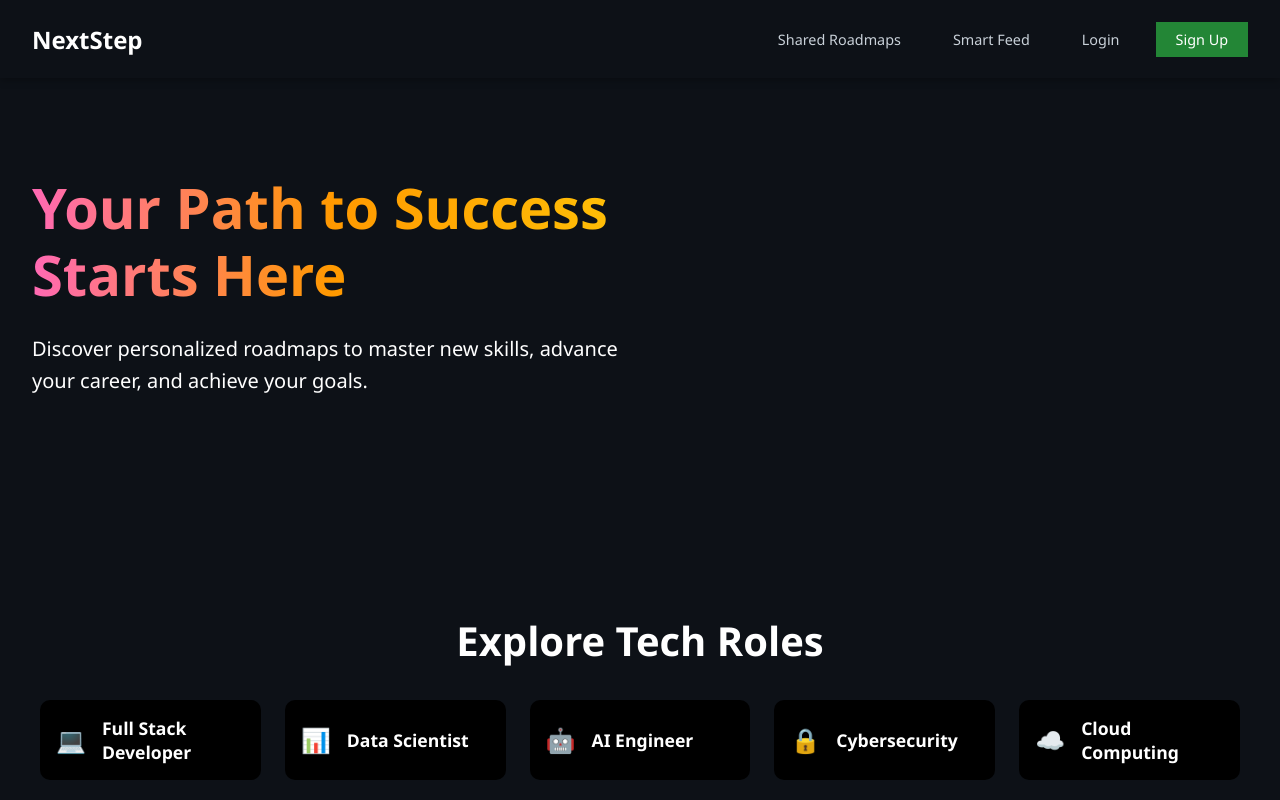
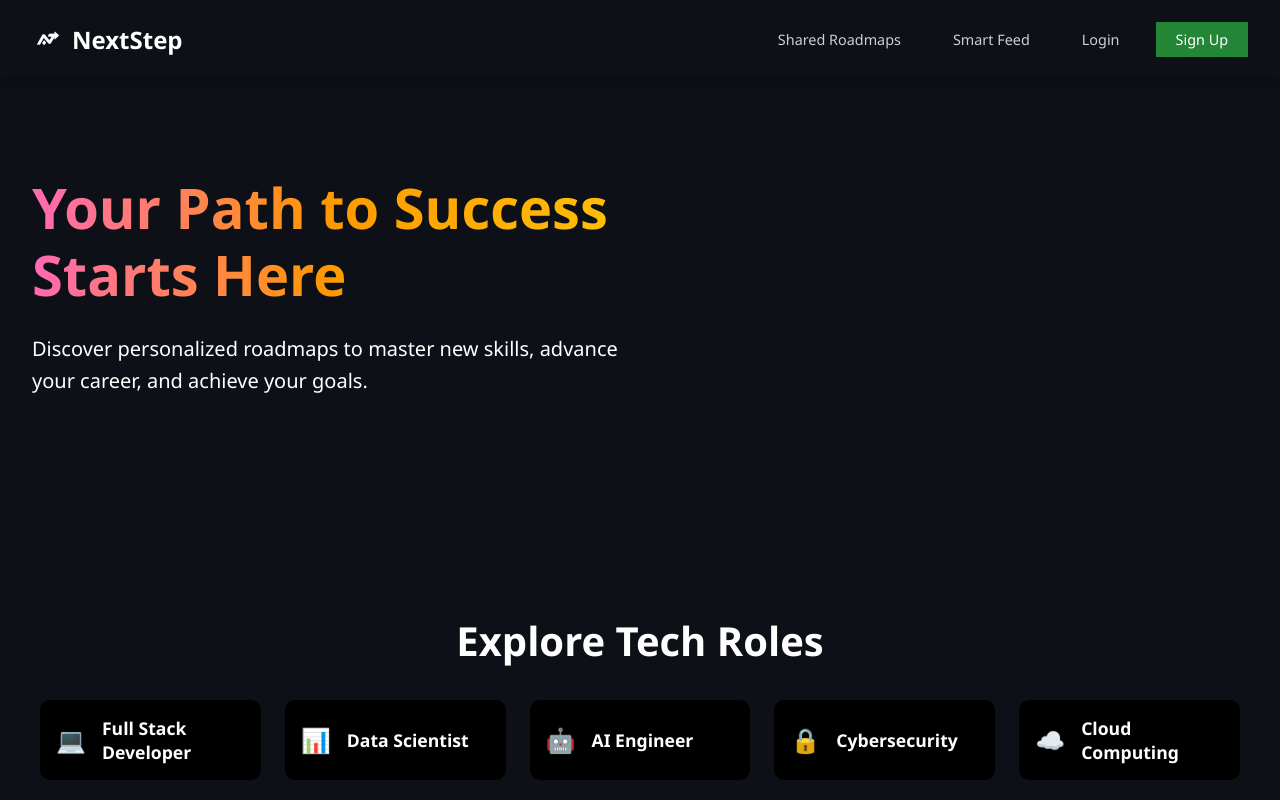
Before and after one commit to vineett09/next-step-frontend, a React (Create React App) app: page / in a window 1280 px wide. Shown: the top 800 px of the page. Built offline with nearby package versions, Linux system fonts and the light colour scheme; no server answers.

Commit message:
added icon and change color

```diff
--- a/src/components/Navbar.js
+++ b/src/components/Navbar.js
@@ -52,7 +52,8 @@ const Navbar = () => {
   return (
     <nav className="navbar">
       <div className="navbar-logo" onClick={() => navigate("/")}>
-        NextStep
+        <img src="NextStep.png" alt="Logo" className="navbar-logo-image" />
+        <span>NextStep</span>
       </div>
 
       <div className={`navbar-links ${mobileMenuOpen ? "active" : ""}`}>
--- a/src/styles/Navbar.css
+++ b/src/styles/Navbar.css
@@ -12,12 +12,23 @@
   z-index: 1000;
 }
 
+
 .navbar-logo {
+  display: flex;
+  align-items: center;
+  gap: 0.5rem; /* space between logo and text */
   font-size: 1.5rem;
   font-weight: 700;
   color: #fff;
   cursor: pointer;
   transition: color 0.2s ease;
+}
+
+.navbar-logo-image {
+  height: 32px; /* adjust size */
+  width: 32px; /* adjust size */
+  object-fit: contain;
+
 }
 
 
--- a/src/styles/roadmaps/TechRoles.css
+++ b/src/styles/roadmaps/TechRoles.css
@@ -7,6 +7,7 @@
   border-radius: 10px;
   padding: 15px;
   box-sizing: border-box;
+  border: 1px solid #fff;
 }
 
 .role-card {
@@ -29,7 +30,7 @@
 }
 
 .role-badge {
-  background: #31891d;
+  background: #1f2937;
   color: #fff;
   padding: 8px 12px;
   border-radius: 10px;
@@ -40,9 +41,8 @@
   transition: all 0.3s ease;
   white-space: nowrap;
 }
-
 .role-badge:hover {
-  background: #1f5a13;
+  filter: brightness(1.50);
 }
 
 @media (max-width: 480px) {
--- a/src/styles/roadmaps/TechSkills.css
+++ b/src/styles/roadmaps/TechSkills.css
@@ -1,5 +1,6 @@
 .skills-cards {
   margin-top: 20px;
+  border: 1px solid #fff;
 }
 
 .card-title {
@@ -18,7 +19,7 @@
 }
 
 .skills-badge {
-  background: #31891d;
+  background: #1f2937;
   color: #fff;
   padding: 8px 12px;
   border-radius: 10px;
@@ -29,11 +30,9 @@
   transition: all 0.3s ease;
   white-space: nowrap;
 }
-
 .skills-badge:hover {
-  background: #1f5a13;
+  filter: brightness(1.50);
 }
-
 @media (max-width: 480px) {
   .skills-list {
     gap: 6px;
```
Also changed, not shown: public/NextStep.png (added), 1 other file (tests, documents, lock files or other folders).
